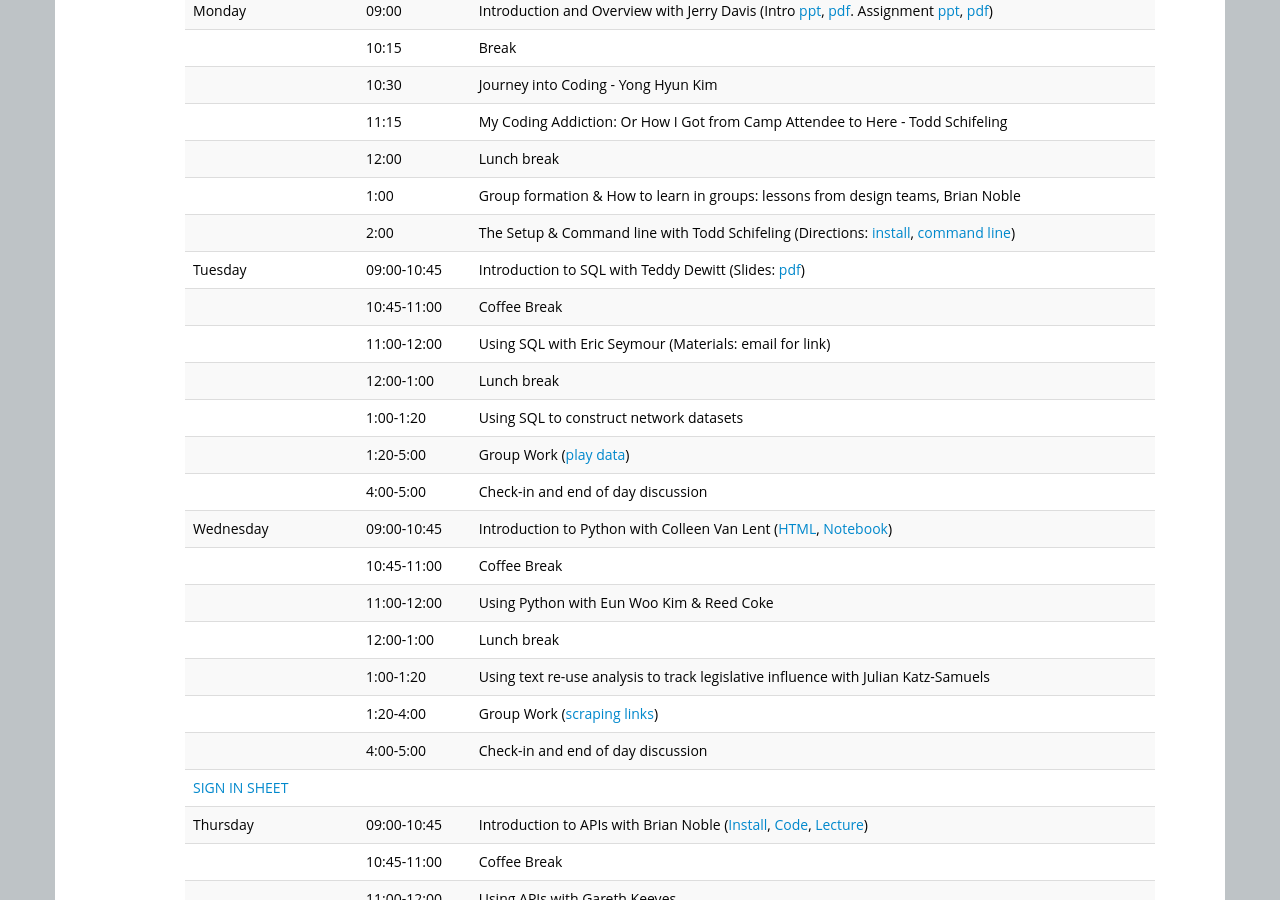
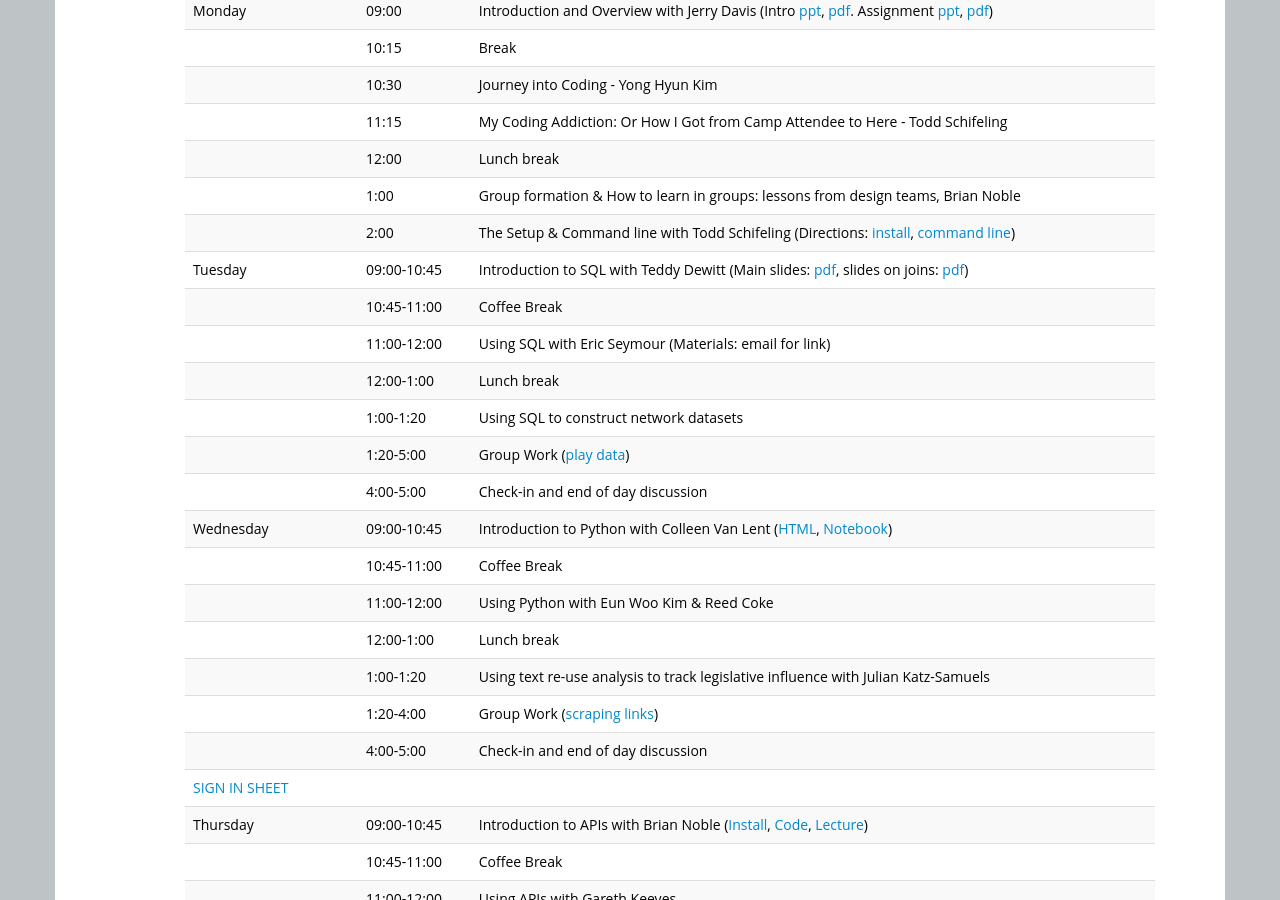
Before and after one commit to ICOSBigDataCamp/2018-summer-camp, a Jekyll site: the page built from index.html, in a window 1280 px wide and 900 px high, scrolled down 920 px. Built offline with Jekyll 4.4.1, drawn with Linux system fonts in a browser that asks for light colours.

Commit message:
Update index.html

```diff
--- a/index.html
+++ b/index.html
@@ -131,7 +131,7 @@ Organizing committee: Jerry Davis, H. V. Jagadish, Cliff Lampe, and Brian Noble
     (Directions: <a href='install/'>install</a>,
     <a href='commandline/'>command line</a>)</td> </tr>
   <tr> <td>Tuesday</td> <td>09:00-10:45</td>   <td>Introduction to SQL with Teddy Dewitt
-    (Slides: <a href="slides/SQL Final 2016-05-10.pdf">pdf</a>)</td> </tr>
+    (Main slides: <a href="slides/SQL Final 2016-05-10.pdf">pdf</a>, slides on joins: <a href="slides/JOINS -  An Overview.pdf">pdf</a>)</td> </tr>
   <tr> <td></td>        <td>10:45-11:00</td>   <td>Coffee Break</td> </tr>
   <tr> <td></td>        <td>11:00-12:00</td>   <td>Using SQL with Eric Seymour
     (Materials: email for link)</td> </tr>
```
